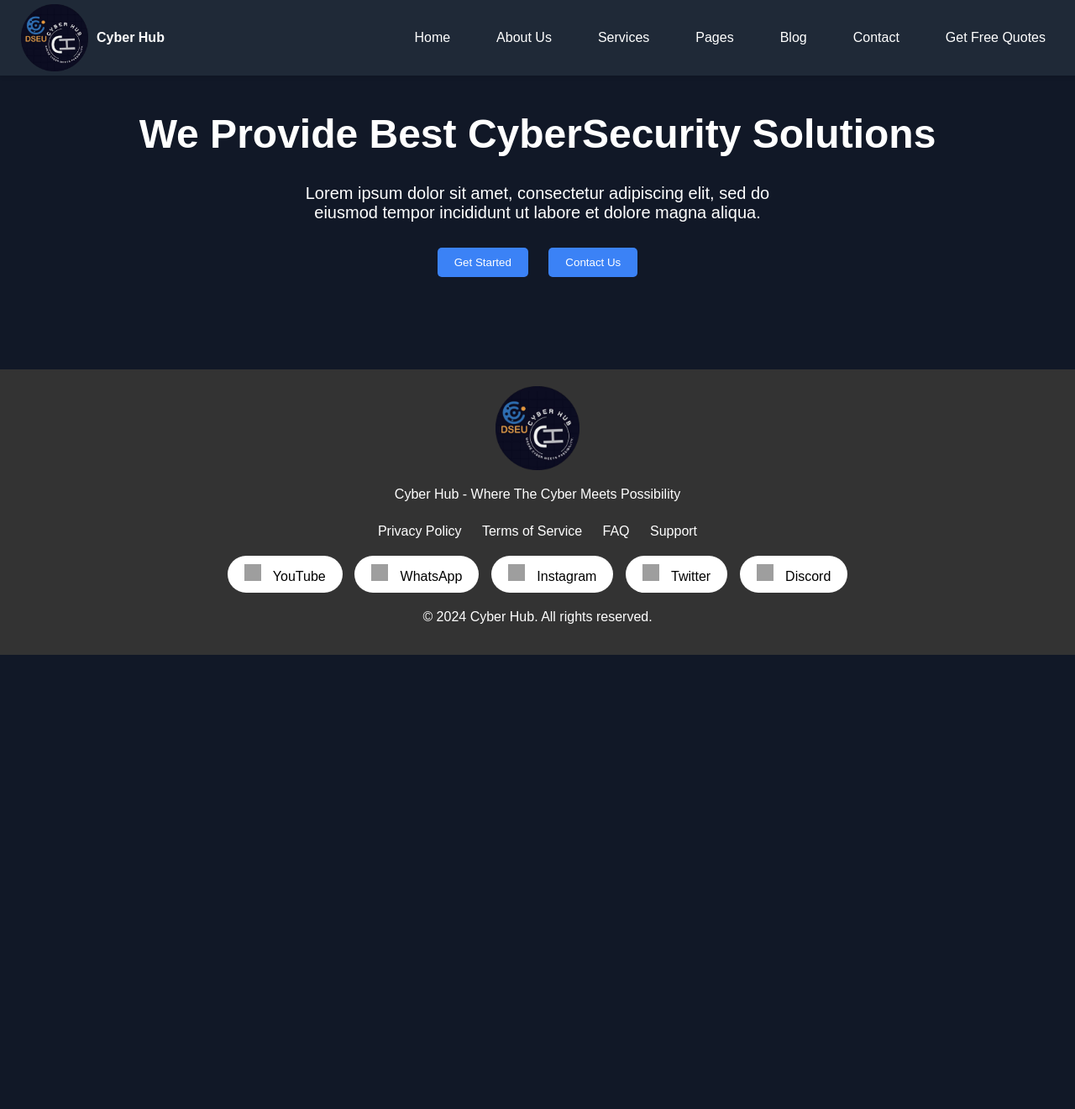
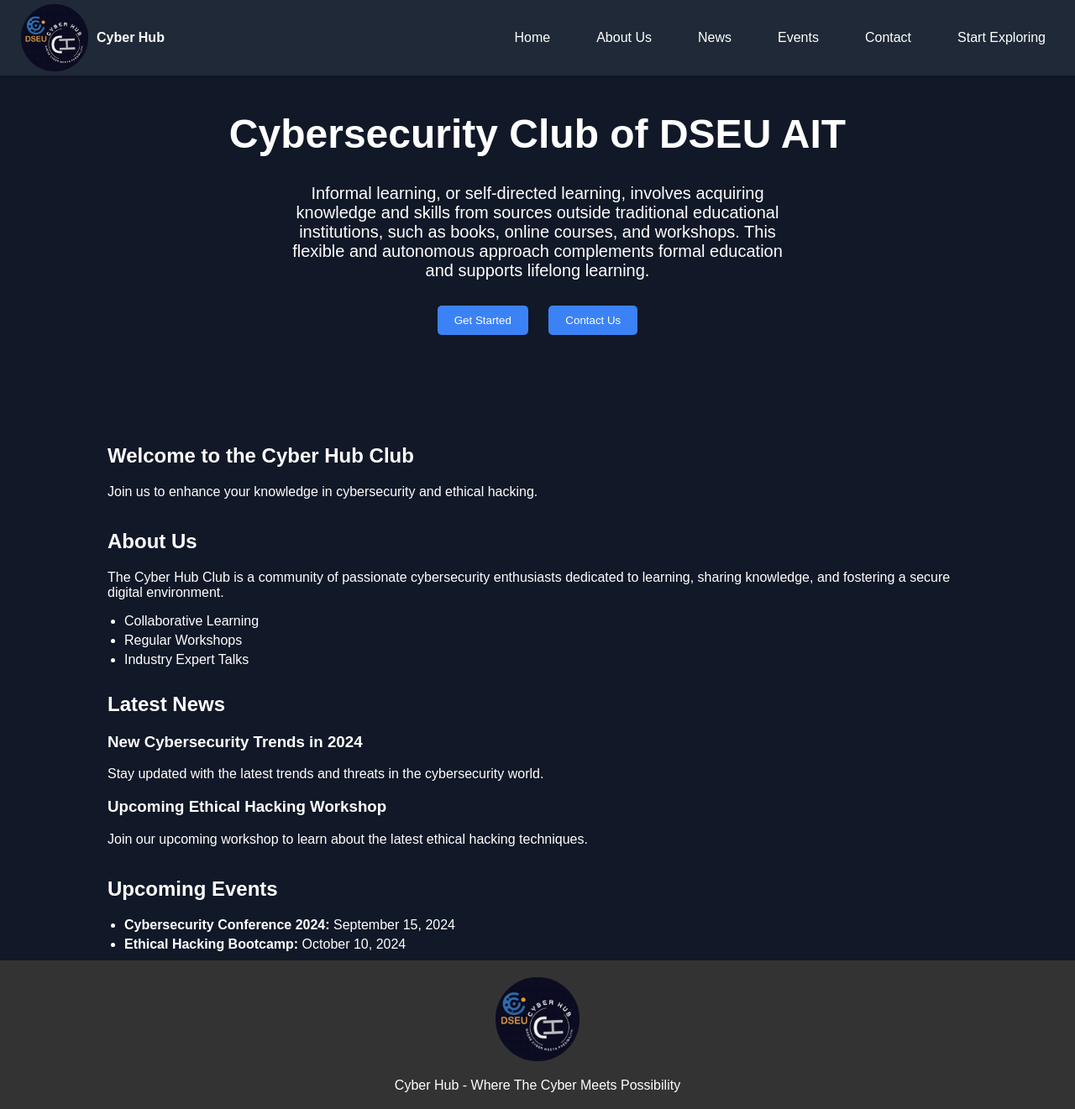
Before and after one commit to cyberhub-dseu/site, a plain HTML site: page index.html in a window 1280 px wide. Shown: the top 1321 px of the page at 84% size. Before the commit the page ends 800 px from the top, so only its background shows below. Drawn offline with Linux system fonts and the light colour scheme; grey boxes are pictures that could not be loaded.

Commit message:
Update index.html

```diff
--- a/index.html
+++ b/index.html
@@ -1,5 +1,6 @@
 <!DOCTYPE html>
 <html lang="en">
+
 <head>
     <meta charset="UTF-8">
     <meta name="viewport" content="width=device-width, initial-scale=1.0">
@@ -7,6 +8,7 @@
     <link rel="stylesheet" href="styles.css">
     <script src="script.js" defer></script>
 </head>
+
 <body>
     <div class="navbar">
         <div class="logo">
@@ -17,11 +19,10 @@
         <div class="nav-links" id="nav-links">
             <a href="#">Home</a>
             <a href="About us.html">About Us</a>
-            <a href="#">Services</a>
-            <a href="#">Pages</a>
-            <a href="#">Blog</a>
+            <a href="#news">News</a>
+            <a href="#events">Events</a>
             <a href="contact.html">Contact</a>
-            <a href="#" class="btn-get-quotes">Get Free Quotes</a>
+            <a href="#" class="btn-get-quotes">Start Exploring</a>
         </div>
         <div class="hamburger" id="hamburger">
             <div class="line"></div>
@@ -31,14 +32,59 @@
     </div>
 
     <div class="hero">
-        <h1>We Provide Best CyberSecurity Solutions</h1>
-        <p>Lorem ipsum dolor sit amet, consectetur adipiscing elit, sed do eiusmod tempor incididunt ut labore et dolore magna aliqua.</p>
+        <h1>Cybersecurity Club of DSEU AIT </h1>
+        <p>Informal learning, or self-directed learning, involves acquiring knowledge and skills from sources outside
+            traditional educational institutions, such as books, online courses, and workshops. This flexible and
+            autonomous approach complements formal education and supports lifelong learning.</p>
         <button class="btn-get-started">Get Started</button>
-        <button class="btn-contact"  onclick="window.location.href='contact.html'">Contact Us</button>
+        <button class="btn-contact" onclick="window.location.href='contact.html'">Contact Us</button>
     </div>
 
+    <main>
+        <section id="home" class="he">
+            <div class="container">
+                <h2>Welcome to the Cyber Hub Club</h2>
+                <p>Join us to enhance your knowledge in cybersecurity and ethical hacking.</p>
+            </div>
+        </section>
 
+        <section id="about" class="content-section">
+            <div class="container">
+                <h2>About Us</h2>
+                <p>The Cyber Hub Club is a community of passionate cybersecurity enthusiasts dedicated to learning,
+                    sharing knowledge, and fostering a secure digital environment.</p>
+                <ul>
+                    <li>Collaborative Learning</li>
+                    <li>Regular Workshops</li>
+                    <li>Industry Expert Talks</li>
+                </ul>
+            </div>
+        </section>
 
+        <section id="news" class="content-section">
+            <div class="container">
+                <h2>Latest News</h2>
+                <article>
+                    <h3>New Cybersecurity Trends in 2024</h3>
+                    <p>Stay updated with the latest trends and threats in the cybersecurity world.</p>
+                </article>
+                <article>
+                    <h3>Upcoming Ethical Hacking Workshop</h3>
+                    <p>Join our upcoming workshop to learn about the latest ethical hacking techniques.</p>
+                </article>
+            </div>
+        </section>
+
+        <section id="events" class="content-section">
+            <div class="container">
+                <h2>Upcoming Events</h2>
+                <ul>
+                    <li><strong>Cybersecurity Conference 2024:</strong> September 15, 2024</li>
+                    <li><strong>Ethical Hacking Bootcamp:</strong> October 10, 2024</li>
+                </ul>
+            </div>
+        </section>
+    </main>
 </body>
 <footer>
     <div class="footer-content">
@@ -53,11 +99,20 @@
             <a href="#">Support</a>
         </div>
         <div class="footer-social">
-        <a href="#" class="social-btn"><img src="https://upload.wikimedia.org/wikipedia/commons/4/42/YouTube_icon_%282013-2017%29.png" alt="YouTube"> YouTube</a>
-        <a href="#" class="social-btn"><img src="https://upload.wikimedia.org/wikipedia/commons/thumb/1/19/WhatsApp_logo-color-vertical.svg/75px-WhatsApp_logo-color-vertical.svg.png" alt="WhatsApp"> WhatsApp</a>
-        <a href="#" class="social-btn"><img src="https://upload.wikimedia.org/wikipedia/commons/a/a5/Instagram_icon.png" alt="Instagram"> Instagram</a>
-        <a href="#" class="social-btn"><img src="https://logos-world.net/wp-content/uploads/2023/08/X-Logo.png" alt="Twitter"> Twitter</a>
-        <a href=" https://discord.com/invite/NtcQvuWa" class="social-btn"><img src="https://freelogopng.com/images/all_img/1691730767discord-logo-transparent.png" alt="Discord"> Discord</a>
+            <a href="#" class="social-btn"><img
+                    src="https://upload.wikimedia.org/wikipedia/commons/4/42/YouTube_icon_%282013-2017%29.png"
+                    alt="YouTube"> YouTube</a>
+            <a href="#" class="social-btn"><img
+                    src="https://upload.wikimedia.org/wikipedia/commons/thumb/1/19/WhatsApp_logo-color-vertical.svg/75px-WhatsApp_logo-color-vertical.svg.png"
+                    alt="WhatsApp"> WhatsApp</a>
+            <a href="#" class="social-btn"><img
+                    src="https://upload.wikimedia.org/wikipedia/commons/a/a5/Instagram_icon.png" alt="Instagram">
+                Instagram</a>
+            <a href="#" class="social-btn"><img src="https://logos-world.net/wp-content/uploads/2023/08/X-Logo.png"
+                    alt="Twitter"> Twitter</a>
+            <a href=" https://discord.com/invite/NtcQvuWa" class="social-btn"><img
+                    src="https://freelogopng.com/images/all_img/1691730767discord-logo-transparent.png" alt="Discord">
+                Discord</a>
 
         </div>
     </div>
```
